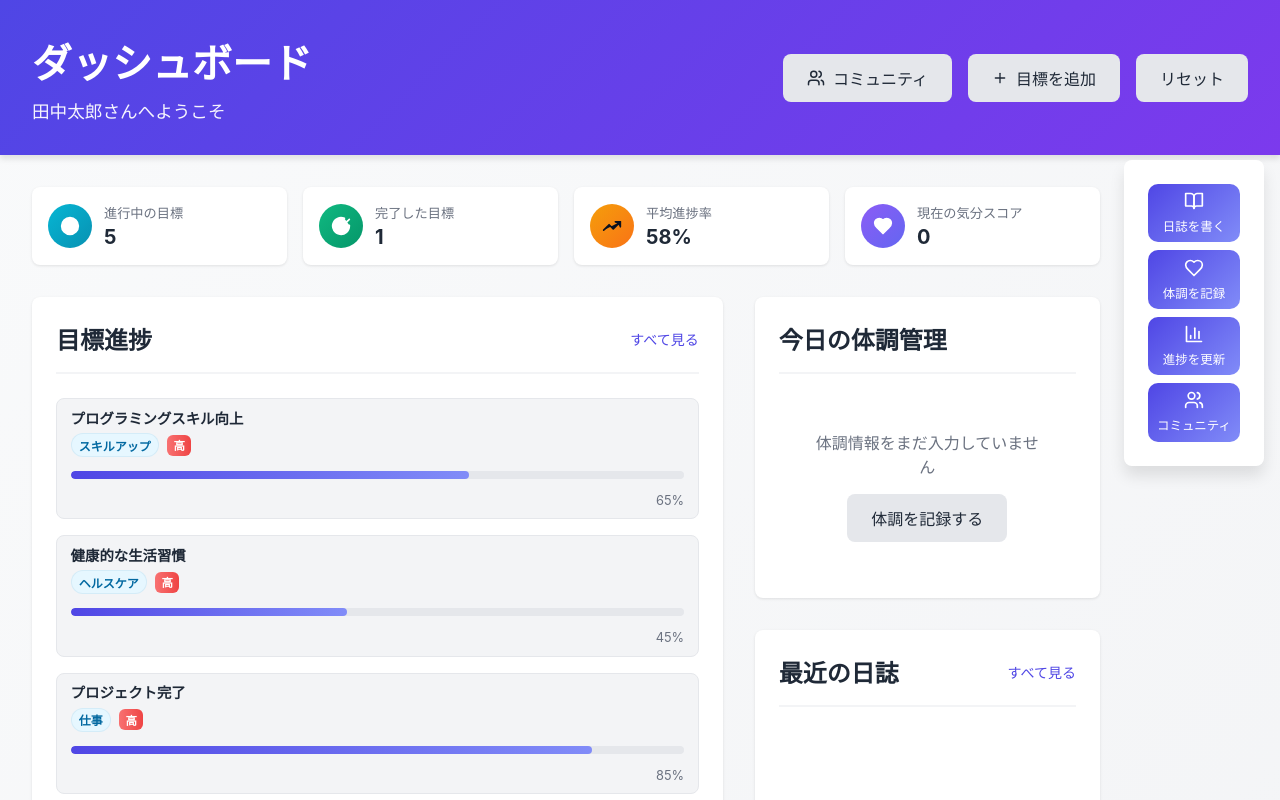
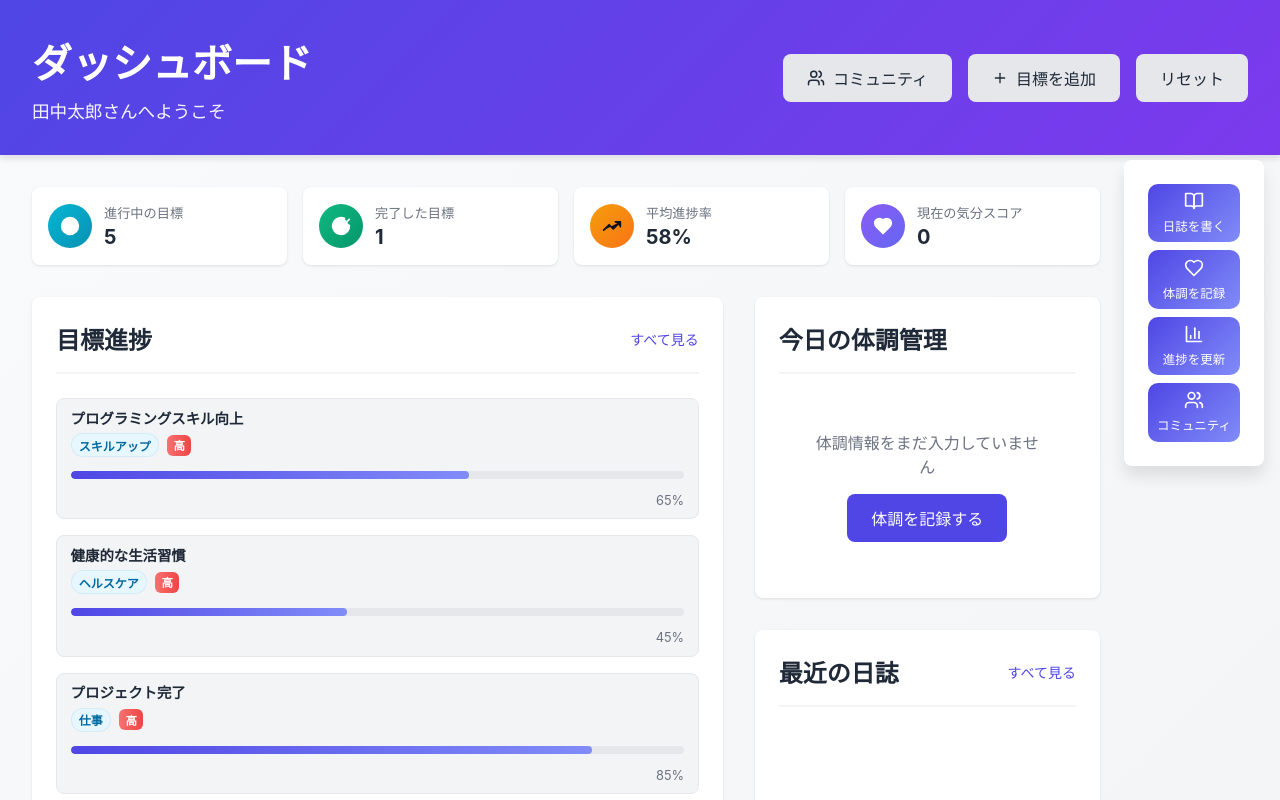
Before and after one commit to fca-koki-maeda/Team-C-Goal-App, a React (Vite) app: page / in a window 1280 px wide. Shown: the top 800 px of the page. Built offline with nearby package versions, Linux system fonts and the light colour scheme.

Commit message:
「体調を記録する」ボタンへのリンク組み込み

```diff
--- a/src/components/Dashboard.tsx
+++ b/src/components/Dashboard.tsx
@@ -405,7 +405,9 @@ const HealthStatus: React.FC<HealthStatusProps> = ({ metrics }) => {
     return (
       <div className="health-status-empty">
         <p>体調情報をまだ入力していません</p>
-        <button className="btn btn-secondary">体調を記録する</button>
+        <Link to="/health" className="btn btn-primary">
+          体調を記録する
+        </Link>
       </div>
     );
   }
```
Also changed, not shown: 1 other file (tests, documents, lock files or other folders).
